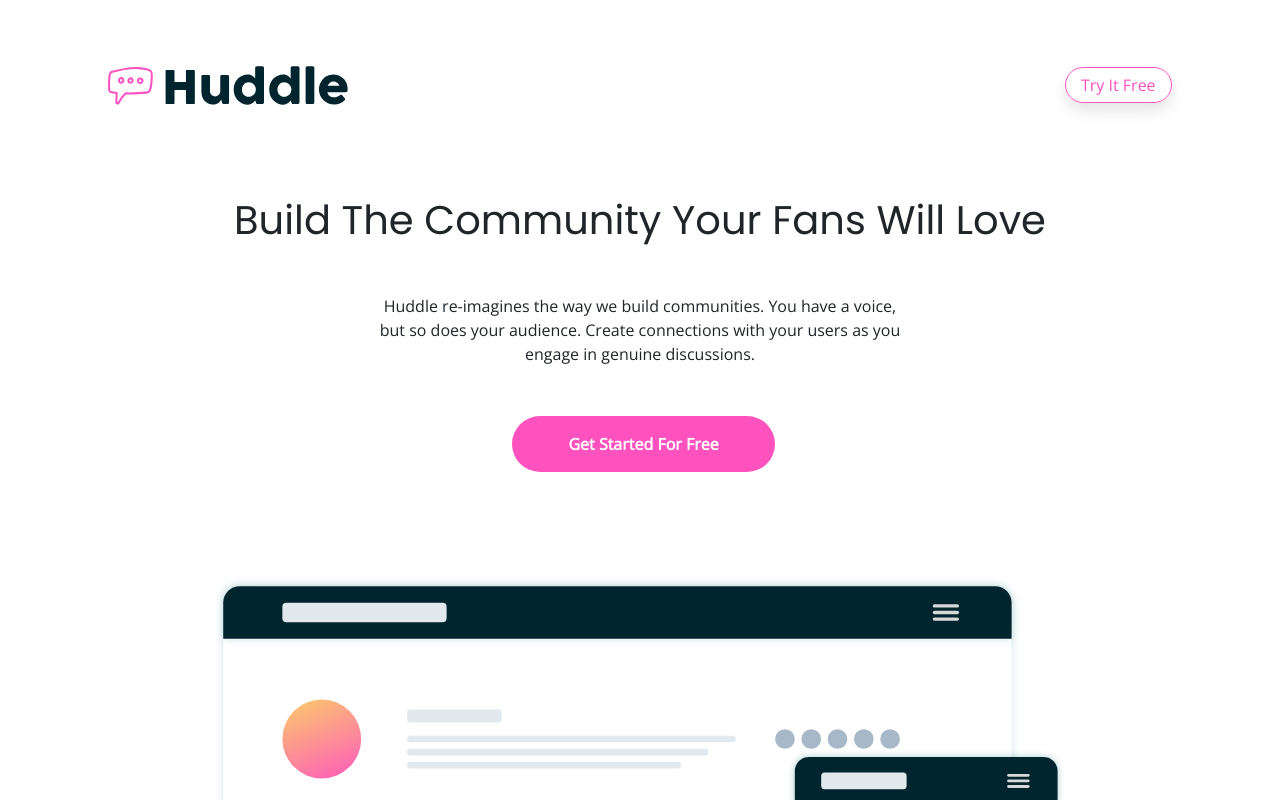
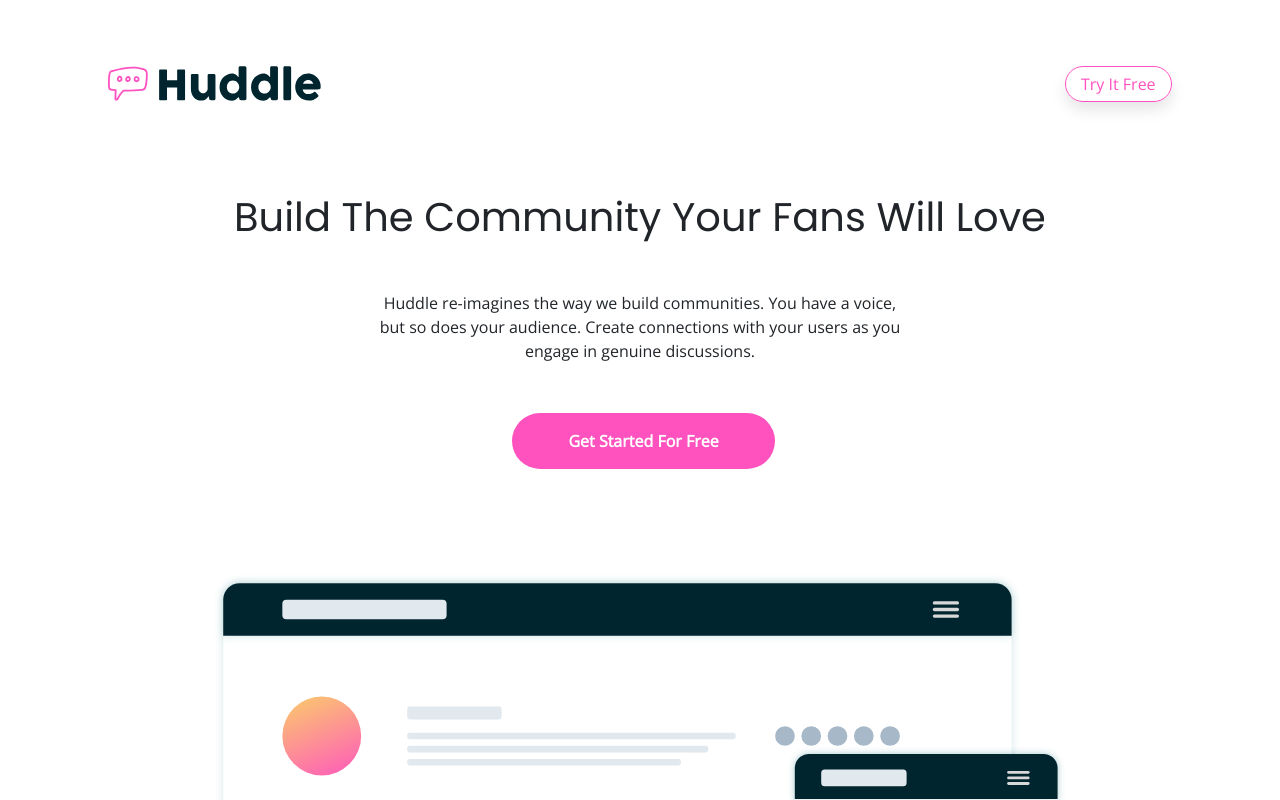
Before and after one commit to amazing-maano/huddle-landing-page, a plain HTML site: page index.html in a window 1280 px wide. Shown: the top 800 px of the page. Drawn offline with nearby package versions, Linux system fonts and the light colour scheme.

Commit message:
Add files via upload

```diff
--- a/main.css
+++ b/main.css
@@ -22,6 +22,10 @@ p {
 
 nav {
   margin: 2.5rem 0;
+}
+
+.container img{
+  width: 20%;
 }
 
 nav .btn {
```
